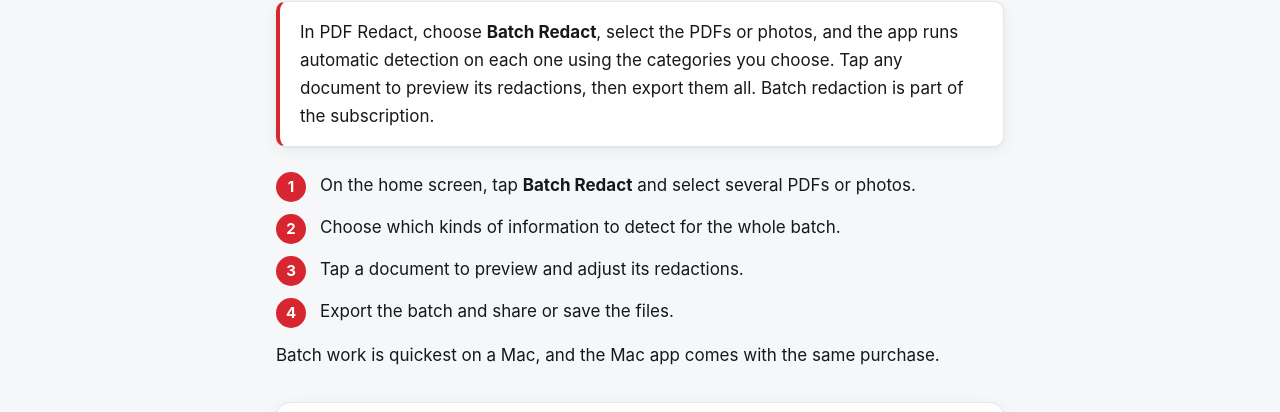
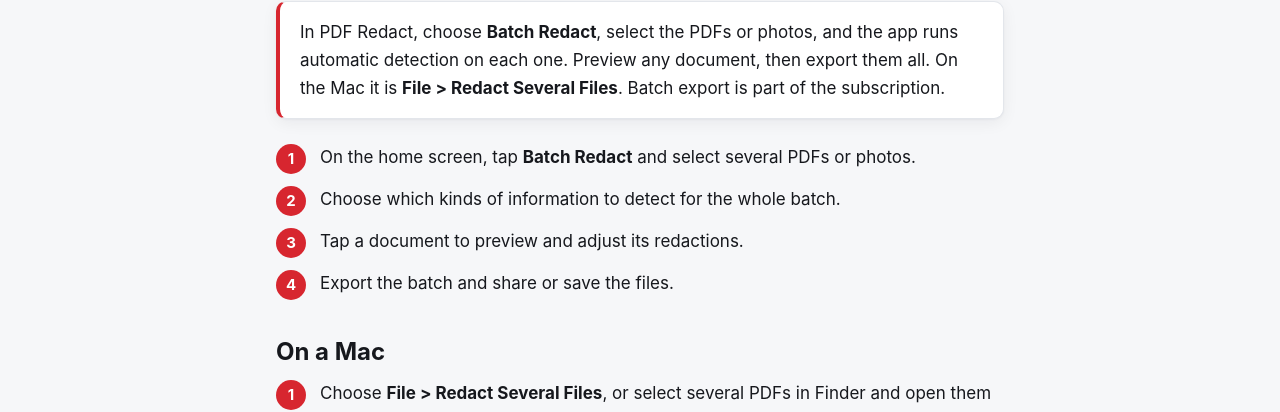
Before and after one commit to coderalert0/redact-pdf-site, a plain HTML site: page guides/batch-redact-pdfs/index.html in a window 1280 px wide. Shown: the part 181-593 px from the top of the page. Drawn offline with Linux system fonts and the light colour scheme.

Commit message:
Batch guide: several files at once on the Mac (macOS 1.3.0)

```diff
--- a/guides/batch-redact-pdfs/index.html
+++ b/guides/batch-redact-pdfs/index.html
@@ -34,8 +34,8 @@
 <article class="wrap">
 <div class="crumbs"><a href="/redact-pdf-site/guides/">Guides</a> &rsaquo; Batch redact PDFs</div>
 <h1>How to redact many PDFs at once</h1>
-<div class="answer"><p>In PDF Redact, choose <strong>Batch Redact</strong>, select the PDFs or photos, and the app runs automatic detection on each one using the categories you choose. Tap any document to preview its redactions, then export them all. Batch redaction is part of the subscription.</p></div>
-<ol class="steps"><li>On the home screen, tap <strong>Batch Redact</strong> and select several PDFs or photos.</li><li>Choose which kinds of information to detect for the whole batch.</li><li>Tap a document to preview and adjust its redactions.</li><li>Export the batch and share or save the files.</li></ol><p>Batch work is quickest on a Mac, and the Mac app comes with the same purchase.</p>
+<div class="answer"><p>In PDF Redact, choose <strong>Batch Redact</strong>, select the PDFs or photos, and the app runs automatic detection on each one. Preview any document, then export them all. On the Mac it is <strong>File &gt; Redact Several Files</strong>. Batch export is part of the subscription.</p></div>
+<ol class="steps"><li>On the home screen, tap <strong>Batch Redact</strong> and select several PDFs or photos.</li><li>Choose which kinds of information to detect for the whole batch.</li><li>Tap a document to preview and adjust its redactions.</li><li>Export the batch and share or save the files.</li></ol><h2>On a Mac</h2><ol class="steps"><li>Choose <strong>File &gt; Redact Several Files</strong>, or select several PDFs in Finder and open them with PDF Redact.</li><li>Press <strong>Scan All</strong>. Each file gets the preset for its kind of document.</li><li>Press <strong>Review</strong> next to any file to check it in the main window. What you change there is what gets exported.</li><li>Press <strong>Export All</strong> and choose a folder. Each file is checked before it is saved; one that fails its check, or has nothing to redact, is not written, and existing files are never replaced.</li></ol><p>The Mac app comes with the same purchase.</p>
 
 <div class="cta">
   <img class="icon" src="/redact-pdf-site/assets/img/icon-180.png" alt="PDF Redact app icon" width="64" height="64">
```
